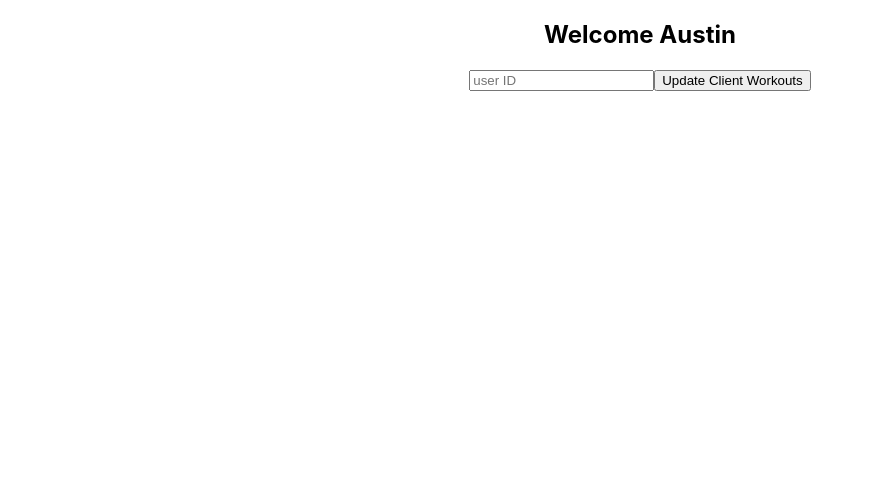
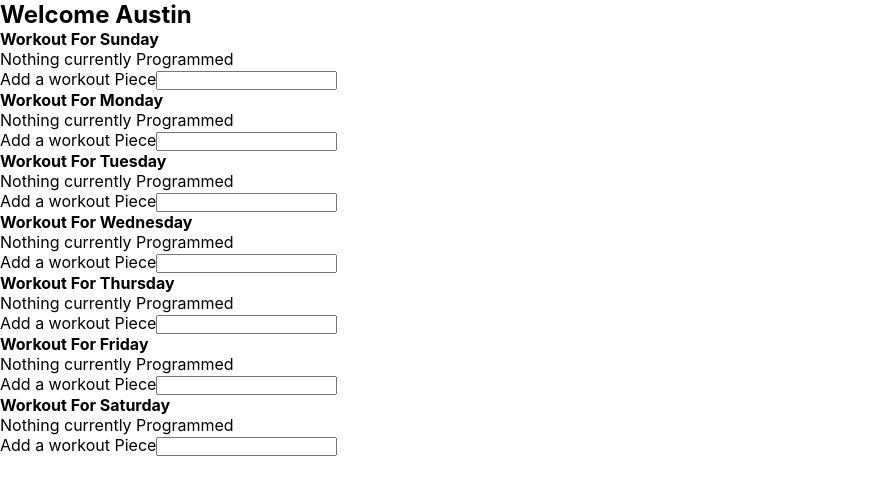
Before and after one commit to akperrine/coach-fit-tracker, a React (Create React App) app: page / in a window 1280 px wide. Shown: the top 494 px of the page, without its empty margins (0-874 px from the left). Built offline with nearby package versions, Linux system fonts and the light colour scheme; no server answers.

Commit message:
add WorkoutDay component with exerciseArr and designated input field

```diff
--- a/src/App.css
+++ b/src/App.css
@@ -1,38 +1,6 @@
-.App {
-  text-align: center;
+* {
+  box-sizing: border-box;
+  padding: 0;
+  margin: 0;
+  color: black;
 }
-
-.App-logo {
-  height: 40vmin;
-  pointer-events: none;
-}
-
-@media (prefers-reduced-motion: no-preference) {
-  .App-logo {
-    animation: App-logo-spin infinite 20s linear;
-  }
-}
-
-.App-header {
-  background-color: #282c34;
-  min-height: 100vh;
-  display: flex;
-  flex-direction: column;
-  align-items: center;
-  justify-content: center;
-  font-size: calc(10px + 2vmin);
-  color: white;
-}
-
-.App-link {
-  color: #61dafb;
-}
-
-@keyframes App-logo-spin {
-  from {
-    transform: rotate(0deg);
-  }
-  to {
-    transform: rotate(360deg);
-  }
-}
--- a/src/App.js
+++ b/src/App.js
@@ -1,5 +1,6 @@
 import "./App.css";
-import React from "react";
+import React, { useEffect } from "react";
+import WorkoutDay from "./components/WorkoutDay/workoutDay";
 import { initializeApp } from "firebase/app";
 import {
   getFirestore,
@@ -28,68 +29,85 @@ const app = initializeApp(firebaseConfig);
 const db = getFirestore(app);
 
 function App() {
-  const [idSearchField, setIdSearchField] = React.useState("");
+  // const [idSearchField, setIdSearchField] = React.useState("");
+  // const handleChange = (e) => {
+  //   setIdSearchField(e.target.value);
+  // };
 
-  const handleChange = (e) => {
-    setIdSearchField(e.target.value);
-  };
+  // const handleUpdate = async (strCode) => {
+  //   const workoutArr = [
+  //     {
+  //       day: 1,
+  //       workout: [
+  //         "3rds",
+  //         "A: 6-7 front squats 18lbs bar (2020)",
+  //         "A: 5 dumbell Benchpress 10lb DB (2110)",
+  //         "3rds:",
+  //         "B: 6-7 Romanian Deadlifts 10lb DB (2011)",
+  //         "B: 6-7 single arm DB Row 10 (2020)",
+  //         "4 Rds:",
+  //         "1min spin on the bike (check what watts or RPMs fit you well)",
+  //         "20-30s dead bug hold",
+  //       ],
+  //       complete: false,
+  //     },
+  //     { day: 2, workout: [], complete: false },
+  //     {
+  //       day: 3,
+  //       workout: [
+  //         "3rds",
+  //         "A: 5-7 pushups to a bench (2011)",
+  //         "A: 6-10 scap pull-ups (2120)",
+  //       ],
+  //       complete: false,
+  //     },
+  //     { day: 4, workout: [], complete: false },
+  //     { day: 5, workout: [], complete: false },
+  //     {
+  //       day: 6,
+  //       workout: [
+  //         "Steady state day:",
+  //         "20min: ",
+  //         "-fast walk or jog (should be easy) down to Munsils and back. (We should start measuring some stuff out)",
+  //         "-12 no push-up burpees (be a slow pace person, take reps between.",
+  //         "-30 sec plank",
+  //       ],
+  //       complete: false,
+  //     },
+  //     { day: 7, workout: [], complete: false },
+  //   ];
 
-  const handleUpdate = async (strCode) => {
-    const workoutArr = [
-      {
-        day: 1,
-        workout: [
-          "3rds",
-          "A: 6-7 front squats 18lbs bar (2020)",
-          "A: 5 dumbell Benchpress 10lb DB (2110)",
-          "3rds:",
-          "B: 6-7 Romanian Deadlifts 10lb DB (2011)",
-          "B: 6-7 single arm DB Row 10 (2020)",
-          "4 Rds:",
-          "1min spin on the bike (check what watts or RPMs fit you well)",
-          "20-30s dead bug hold",
-        ],
+  //   const docRef = doc(db, "users", strCode);
+
+  //   await updateDoc(docRef, {
+  //     workout: workoutArr,
+  //   })
+  //     .then(() => alert("update successful"))
+  //     .catch((err) => alert(`unsucessful, error:${err}`));
+  // };
+  const [updateArr, setUpdateArr] = React.useState([]);
+  // console.log(updateArr);
+
+  useEffect(() => {
+    let arr = [];
+    for (let i = 0; i < 7; i++) {
+      const dayObj = {
+        day: i + 1,
         complete: false,
-      },
-      { day: 2, workout: [], complete: false },
-      {
-        day: 3,
-        workout: [
-          "3rds",
-          "A: 5-7 pushups to a bench (2011)",
-          "A: 6-10 scap pull-ups (2120)",
-        ],
-        complete: false,
-      },
-      { day: 4, workout: [], complete: false },
-      { day: 5, workout: [], complete: false },
-      {
-        day: 6,
-        workout: [
-          "Steady state day:",
-          "20min: ",
-          "-fast walk or jog (should be easy) down to Munsils and back. (We should start measuring some stuff out)",
-          "-12 no push-up burpees (be a slow pace person, take reps between.",
-          "-30 sec plank",
-        ],
-        complete: false,
-      },
-      { day: 7, workout: [], complete: false },
-    ];
-
-    const docRef = doc(db, "users", strCode);
-
-    await updateDoc(docRef, {
-      workout: workoutArr,
-    })
-      .then(() => alert("update successful"))
-      .catch((err) => alert(`unsucessful, error:${err}`));
-  };
+        workout: [],
+      };
+      arr.push(dayObj);
+    }
+    setUpdateArr(arr);
+  }, []);
 
   return (
     <div className="App">
       <h2>Welcome Austin</h2>
-      <input
+      {updateArr.map((day, index) => {
+        return <WorkoutDay dayIndex={index} />;
+      })}
+      {/* <input
         type="text"
         placeholder="user ID"
         value={idSearchField}
@@ -97,7 +115,7 @@ function App() {
       />
       <button onClick={handleUpdate(idSearchField)}>
         Update Client Workouts
-      </button>
+      </button> */}
     </div>
   );
 }
--- /dev/null
+++ b/src/components/WorkoutDay/workoutDay.jsx
@@ -0,0 +1,33 @@
+import "./workoutDay.css";
+import React from "react";
+
+const WorkoutDay = ({ dayIndex }) => {
+  const [exerciseArr, setExerciseArr] = React.useState([]);
+  const [dayInputField, setDayInputField] = React.useState("");
+
+  const weekdays = [
+    "Sunday",
+    "Monday",
+    "Tuesday",
+    "Wednesday",
+    "Thursday",
+    "Friday",
+    "Saturday",
+  ];
+  return (
+    <div>
+      <h4>Workout For {weekdays[dayIndex]}</h4>
+      {exerciseArr.length ? (
+        exerciseArr.map((note) => {
+          return <p>{note}</p>;
+        })
+      ) : (
+        <p>Nothing currently Programmed</p>
+      )}
+      <label>Add a workout Piece</label>
+      <input />
+    </div>
+  );
+};
+
+export default WorkoutDay;
```
Also changed, not shown: src/components/WorkoutDay/workoutDay.css (added).
